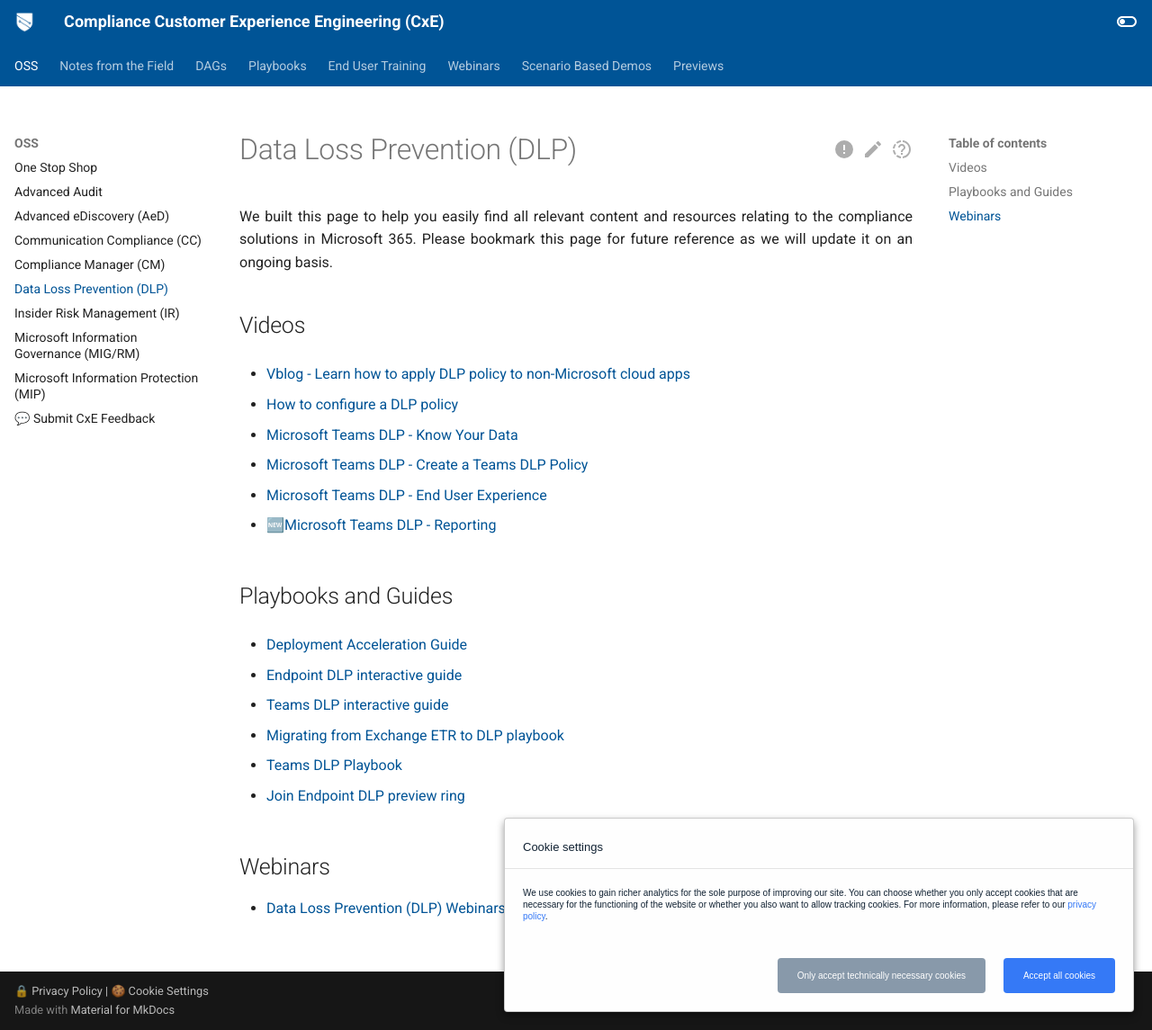
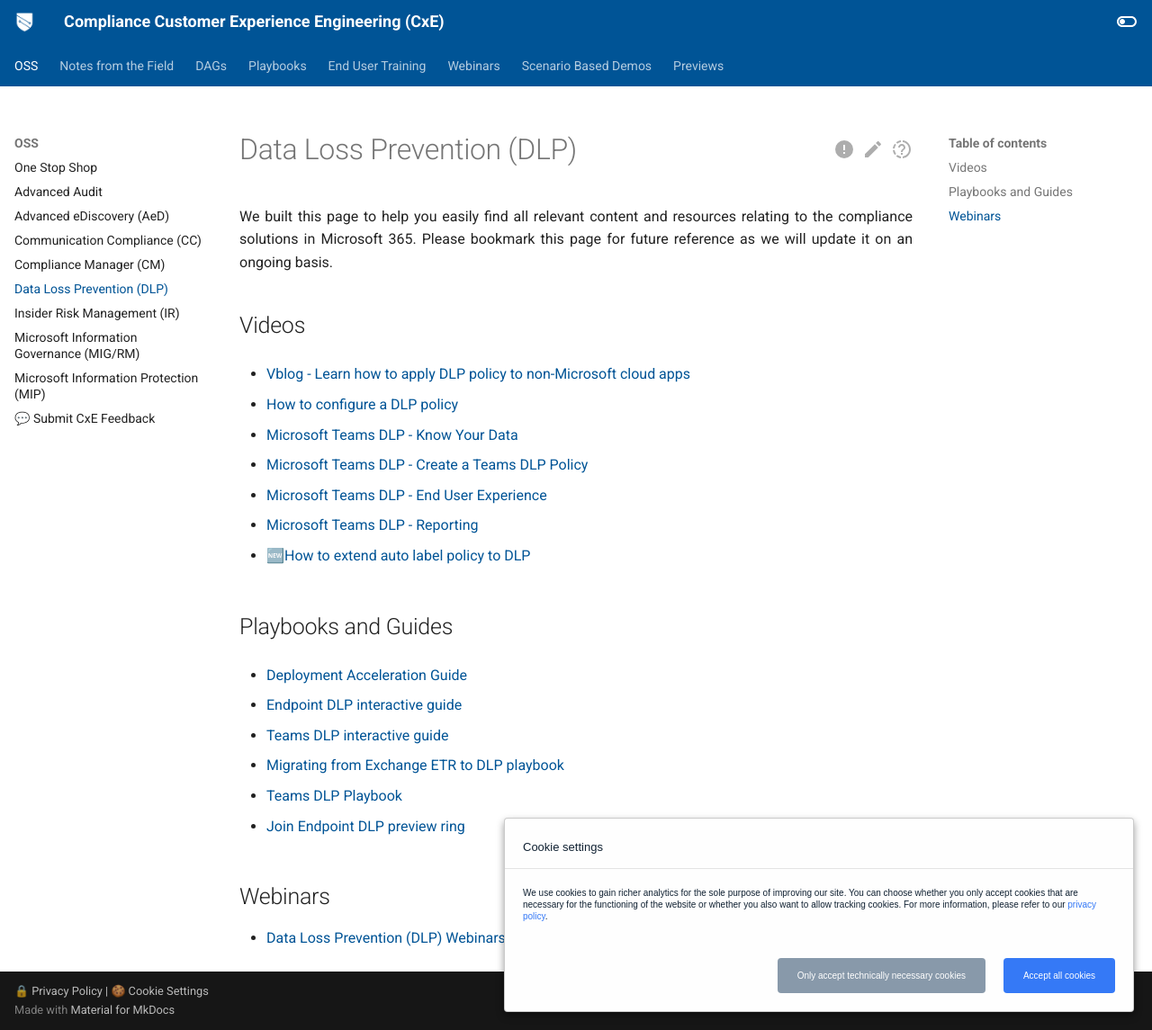
Before and after one commit to microsoft/ComplianceCxE, an MkDocs documentation site: the page built from docs/resources/dlp.md, in a window 1280 px wide and 1145 px high. Shown: the whole window at 90% size. Built offline with MkDocs 1.6.1 and Material for MkDocs 9.7.7, drawn with Linux system fonts in a browser that asks for light colours; comment, search, counter and statistics services are not loaded.

Commit message:
Update dlp.md

```diff
--- a/docs/resources/dlp.md
+++ b/docs/resources/dlp.md
@@ -16,8 +16,9 @@
 * [Microsoft Teams DLP - Create a Teams DLP Policy](https://aka.ms/MIPC/teamsdlpvideo2)
 
 * [Microsoft Teams DLP - End User Experience](https://aka.ms/MIPC/teamsdlpvideo3)
+*  [Microsoft Teams DLP - Reporting](https://aka.ms/MIPC/teamsdlpvideo4)
 
-*  🆕[Microsoft Teams DLP - Reporting](https://aka.ms/MIPC/mipc/extendDLPpolicy)
+*  🆕[How to extend auto label policy to DLP](https://aka.ms/MIPC/mipc/extendDLPpolicy)
 
 
 ## Playbooks and Guides
```
